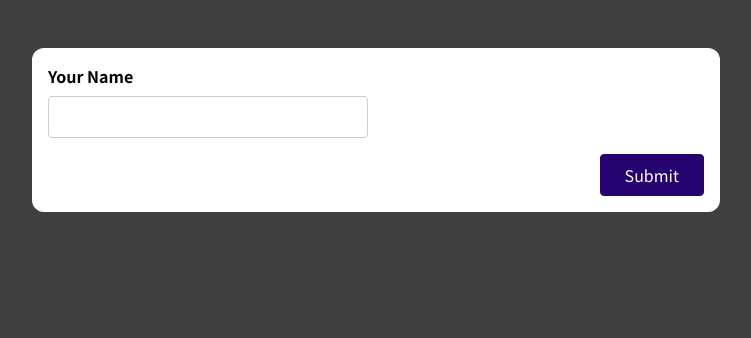
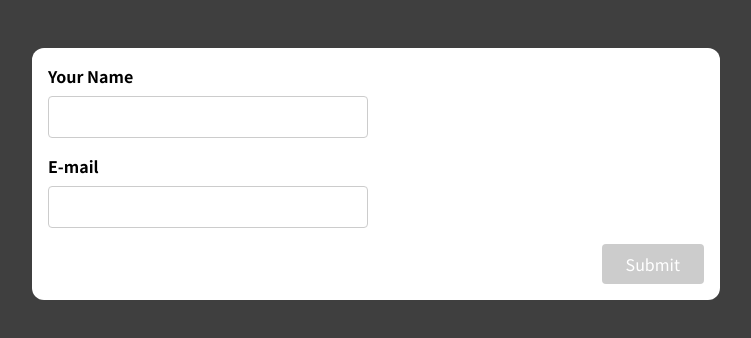
Before and after one commit to geumyoung00/simple-input, a React (Create React App) app: page / in a window 1280 px wide. Shown: the top 338 px of the page, without its empty margins (264-1015 px from the left). Built offline with nearby package versions, Linux system fonts and the light colour scheme.

Commit message:
useInput (커스텀훅) 만듦, inputHandler와 state로 두개의 input 상태 관리하게 연결함

```diff
--- a/src/components/SimpleInput.js
+++ b/src/components/SimpleInput.js
@@ -1,12 +1,76 @@
-const SimpleInput = (props) => {
+import { useState } from 'react';
+import useInput from '../hooks/use-input';
+const SimpleInput = () => {
+  // const { name, email, nameInputHandler, emailInputHandler } = useInput();
+  const { enterText, enteredInputHandler } = useInput();
+
+  // const [name, setName] = useState('');
+  const [nameTouched, setNameTouched] = useState(false); //touched : true
+
+  // const [email, setEmail] = useState('');
+  const [emailTouched, setEmailTouched] = useState(false);
+
+  const isNameValid = enterText.name.trim().length > 0;
+  // .trim() !== ''
+  // 재평가가 너무 많아지지 않게, 그냥 변수로 준다.
+  const isNameInValid = !isNameValid && nameTouched;
+  // isNameValid(입력값이 없을 때) , nameTouched(false, ) : 입력값이 없고 (false), 입력창을 touch 햇음 (ture)
+  const isEmailValid = enterText.email.includes('@');
+  const isEmailInValid = !isEmailValid && emailTouched;
+  // isEmailValid의 입력값이 없고(false), 입력창을 touch했음 (true)
+
+  // const nameInputHandler = (e) => setName(e.target.value);
+  const nameBlurHandler = (e) => setNameTouched(true);
+
+  // const emailInputHandler = (e) => setEmail(e.target.value);
+  const emailBlurHandler = (e) => setEmailTouched(true);
+
+  const submitHandler = (e) => {
+    e.preventDefault();
+
+    setNameTouched(true);
+    setEmailTouched(true);
+
+    if (!isNameValid || !isEmailValid) {
+      return;
+    }
+
+    // setName('');
+    // setEmail('');
+    setNameTouched(false);
+    setEmailTouched(false);
+  };
+
   return (
-    <form>
-      <div className='form-control'>
-        <label htmlFor='name'>Your Name</label>
-        <input type='text' id='name' />
+    <form onSubmit={submitHandler}>
+      <div className={`form-control ${isNameInValid ? 'invalid' : ''}`}>
+        <label htmlFor="name">Your Name</label>
+        <input
+          type="text"
+          id="name"
+          value={enterText.name}
+          onChange={enteredInputHandler}
+          onBlur={nameBlurHandler}
+        />
+        {isNameInValid && <p className="error-text">이름을 입력하세요.</p>}
       </div>
+
+      <div className={`form-control ${isEmailInValid ? 'invalid' : ''}`}>
+        <label htmlFor="name">E-mail</label>
+        <input
+          type="text"
+          id="email"
+          value={enterText.email}
+          onChange={enteredInputHandler}
+          onBlur={emailBlurHandler}
+        />
+        {isEmailInValid && (
+          <p className="error-text">이메일을 정확히 입력해주세요.</p>
+        )}
+      </div>
+
       <div className="form-actions">
-        <button>Submit</button>
+        <button disabled={!isNameValid || !isEmailValid}>Submit</button>
       </div>
     </form>
   );
--- /dev/null
+++ b/src/hooks/use-input.js
@@ -0,0 +1,34 @@
+import { useState } from 'react';
+
+const useInput = () => {
+  //공통 state만들기
+  const [enterText, setEnterText] = useState({
+    name: '',
+    email: '',
+  });
+  // 공통 input handler 만들기
+
+  const enteredInputHandler = (e) => {
+    const { id, value } = e.target;
+    // e.target에서 id, value 값을 그대로  추출
+    setEnterText({
+      ...enterText,
+      [id]: value,
+    });
+    console.log('enterText___', enterText);
+  };
+
+  return { enterText, enteredInputHandler };
+
+  //   const [name, setName] = useState('');
+  //   const [email, setEmail] = useState('');
+
+  //   const nameInputHandler = (e) => {
+  //     setName(e.target.value);
+  //   };
+  //   const emailInputHandler = (e) => setEmail(e.target.value);
+
+  //   return { name, email, emailInputHandler, nameInputHandler };
+};
+
+export default useInput;
--- a/src/index.css
+++ b/src/index.css
@@ -81,8 +81,8 @@ button:active {
 
 button:disabled {
   background-color: #ccc;
-cursor: not-allowed;
-border: none;
+  cursor: not-allowed;
+  border: none;
 }
 
 .form-actions {
```
Also changed, not shown: 1 other file (tests, documents, lock files or other folders).
